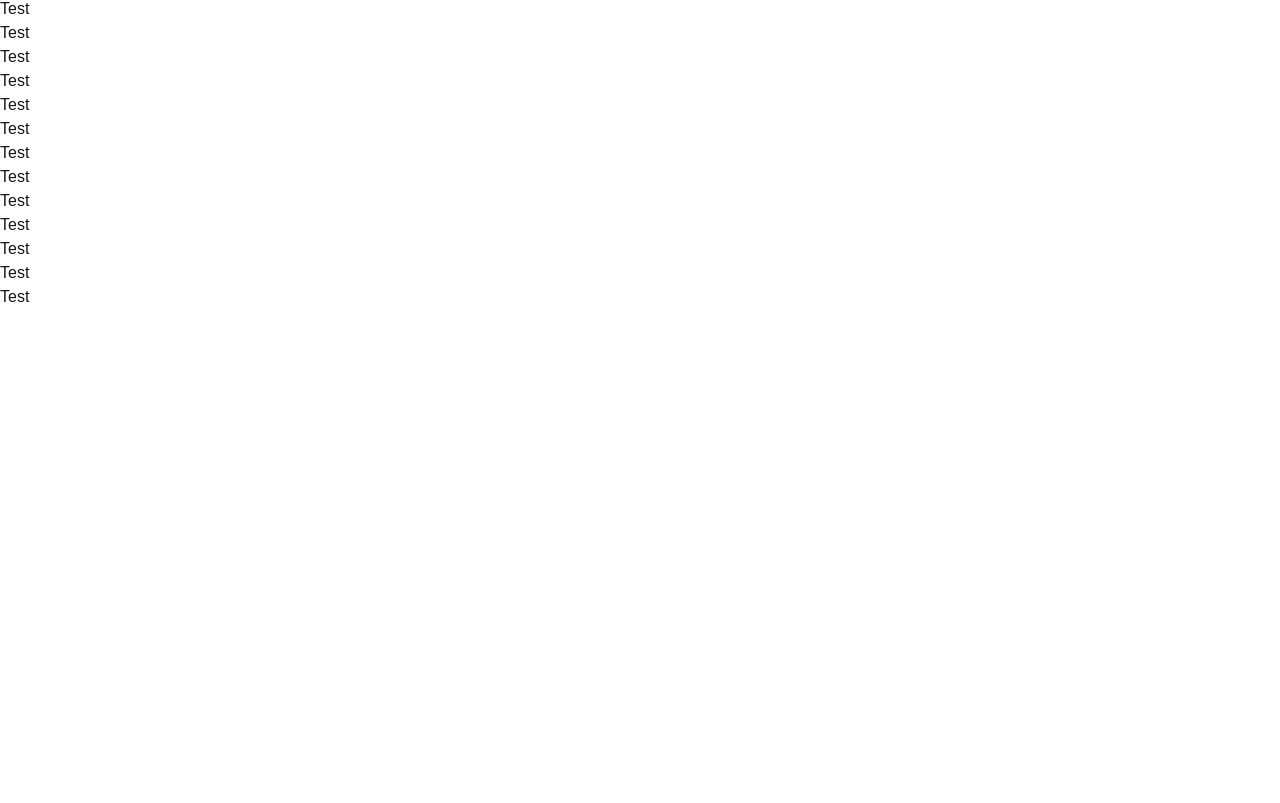
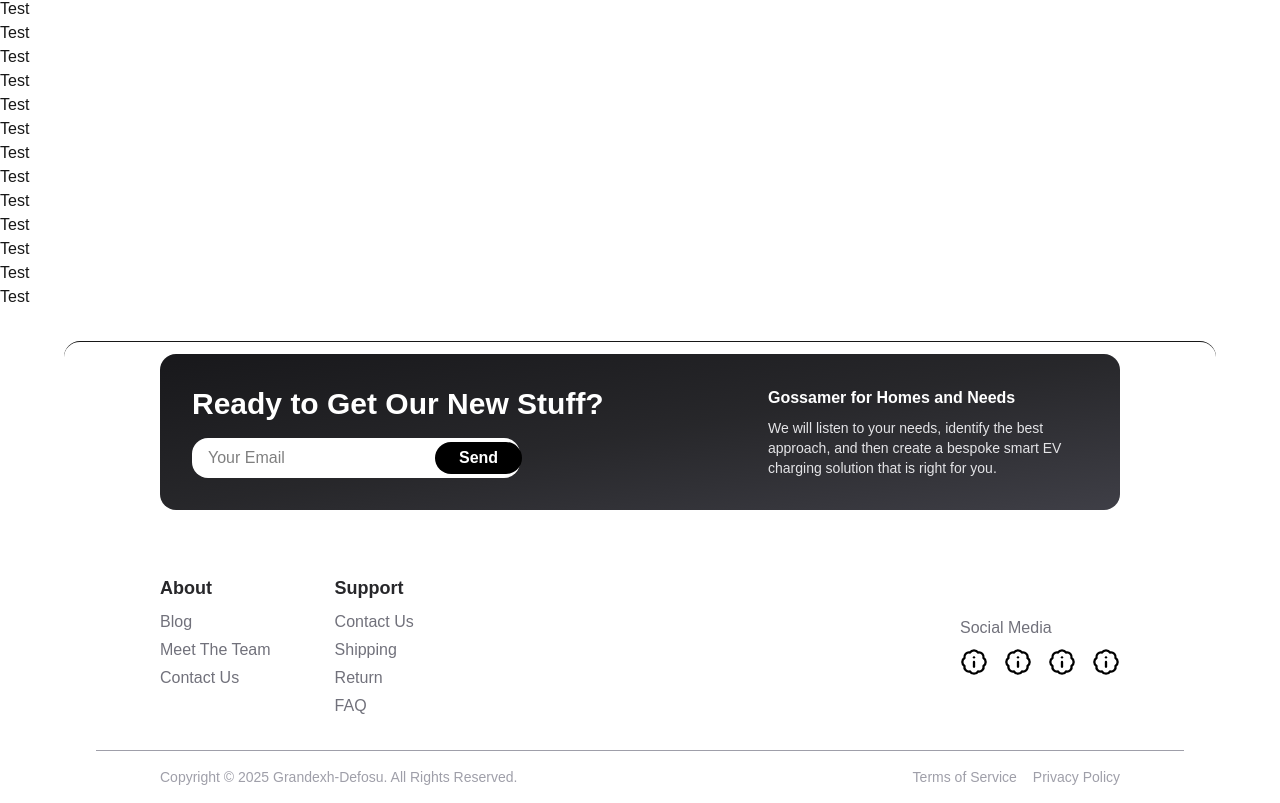
Before and after one commit to defosu-dev/gossamer, a Next.js app in the folder next/: page / in a window 1280 px wide. Shown: the part 483-1286 px from the top of the page. Before the commit the page ends 800 px from the top, so only its background shows below. Built offline with nearby package versions, Linux system fonts and the light colour scheme.

Commit message:
feat: Developed footer component

```diff
--- a/next/app/(home)/page.tsx
+++ b/next/app/(home)/page.tsx
@@ -1,3 +1,4 @@
+import Footer from "@/components/layout/Footer";
 import Header from "@/components/layout/Header";
 import React from "react";
 
@@ -6,8 +7,6 @@ const page = () => {
     <div>
       <Header />
       <p>Home Page</p>
-      <p>Test</p>
-
       <p>Test</p>
       <p>Test</p>
       <p>Test</p>
@@ -36,6 +35,10 @@ const page = () => {
       <p>Test</p>
       <p>Test</p>
       <p>Test</p>
+      <p>Test</p>
+      <div>
+        <Footer />
+      </div>
     </div>
   );
 };
--- a/next/components/layout/Footer/Footer.tsx
+++ b/next/components/layout/Footer/Footer.tsx
@@ -1,7 +1,159 @@
 import React from "react";
+import { BadgeInfo, BadgeInfoIcon } from "lucide-react";
 
 const Footer = () => {
-  return <div>Footer</div>;
+  return (
+    <footer className="bg-white mt-8 border-t max-w-6xl mx-auto items-center shadows-sm px-8 rounded-2xl rounded-b-none">
+      {/* Верхний блок */}
+      <div className="bg-gradient-to-br from-zinc-900 via-zinc-800 to-zinc-700 rounded-2xl p-8  flex flex-col md:flex-row justify-between items-start md:items-center mb-8 mx-4 md:mx-16 mt-3">
+        <div className="flex-1">
+          <h2 className="text-white text-3xl font-bold mb-4">
+            Ready to Get Our New Stuff?
+          </h2>
+
+          <div className="bg-white rounded-2xl max-w-82 py-0.4">
+            <form className="flex items-center gap-1">
+              <input
+                type="email"
+                placeholder="Your Email"
+                className="rounded-full px-4 py-2 text-black"
+              />
+              <button className="bg-black text-white rounded-full px-6 py-1 font-semibold hover:bg-zinc-700 transition-color">
+                Send
+              </button>
+            </form>
+          </div>
+        </div>
+        <div className="mt-6 md:mt-0 md:ml-8 max-w-xs">
+          <span className="block text-white font-semibold mb-2">
+            Gossamer for Homes and Needs
+          </span>
+          <span className="block text-zinc-200 text-sm">
+            We will listen to your needs, identify the best approach, and then
+            create a bespoke smart EV charging solution that is right for you.
+          </span>
+        </div>
+      </div>
+
+      {/* Навигационные ссылки и соцсети */}
+      <div className="flex flex-col md:flex-row justify-between items-start md:items-center px-4 md:px-16 py-8">
+        {/* Ссылки */}
+        <div className="flex gap-16 mb-6 md:mb-0">
+          <div>
+            <h4 className=" text-zinc-800 text-lg font-semibold mb-2">About</h4>
+            <ul className="space-y-1">
+              <li>
+                <a
+                  href="#"
+                  className="text-zinc-500 hover:text-black transition"
+                >
+                  Blog
+                </a>
+              </li>
+              <li>
+                <a
+                  href="#"
+                  className="text-zinc-500 hover:text-black transition"
+                >
+                  Meet The Team
+                </a>
+              </li>
+              <li>
+                <a
+                  href="#"
+                  className="text-zinc-500 hover:text-black transition"
+                >
+                  Contact Us
+                </a>
+              </li>
+            </ul>
+          </div>
+          <div>
+            <h4 className=" text-zinc-800 text-lg font-semibold mb-2">
+              Support
+            </h4>
+            <ul className="space-y-1">
+              <li>
+                <a
+                  href="#"
+                  className="text-zinc-500 hover:text-black transition"
+                >
+                  Contact Us
+                </a>
+              </li>
+              <li>
+                <a
+                  href="#"
+                  className="text-zinc-500 hover:text-black transition"
+                >
+                  Shipping
+                </a>
+              </li>
+              <li>
+                <a
+                  href="#"
+                  className="text-zinc-500 hover:text-black transition"
+                >
+                  Return
+                </a>
+              </li>
+              <li>
+                <a
+                  href="#"
+                  className="text-zinc-500 hover:text-black transition"
+                >
+                  FAQ
+                </a>
+              </li>
+            </ul>
+          </div>
+        </div>
+        {/* Соцсети */}
+        <div>
+          <span className="block  text-zinc-500 mb-2">Social Media</span>
+          <div className="flex gap-4">
+            <a href="#">
+              <BadgeInfoIcon
+                size={28}
+                className="text-black hover:text-zinc-600 transition"
+              />
+            </a>
+            <a href="#">
+              <BadgeInfo
+                size={28}
+                className="text-black hover:text-zinc-600 transition"
+              />
+            </a>
+            <a href="#">
+              <BadgeInfo
+                size={28}
+                className="text-black hover:text-zinc-600 transition"
+              />
+            </a>
+            <a href="#">
+              <BadgeInfo
+                size={28}
+                className="text-black hover:text-zinc-600 transition"
+              />
+            </a>
+          </div>
+        </div>
+      </div>
+
+      {/* Копирайт и ссылки */}
+      <div className="border-t px-4 md:px-16 py-4 flex flex-col md:flex-row justify-between items-center text-sm text-zinc-400">
+        <span>Copyright © 2025 Grandexh-Defosu. All Rights Reserved.</span>
+        <div className="flex gap-4 mt-2 md:mt-0">
+          <a href="#" className="hover:text-black transition">
+            Terms of Service
+          </a>
+          <a href="#" className="hover:text-black transition">
+            Privacy Policy
+          </a>
+        </div>
+      </div>
+    </footer>
+  );
 };
 
 export default Footer;
--- a/next/components/layout/Header/Header.tsx
+++ b/next/components/layout/Header/Header.tsx
@@ -8,10 +8,7 @@ const Header = () => {
 
   return (
     <header className="w-full ">
-      <div
-        className="mx-auto flex max-w-6xl items-center justify-between bg-white px-8 py-4 shadow-sm rounded-b-2xl"
-        style={{ borderTopLeftRadius: 0, borderTopRightRadius: 0 }}
-      >
+      <div className="mx-auto flex max-w-6xl items-center justify-between bg-white px-8 py-4 shadow-sm rounded-b-2xl rounded-t-none">
         {/* Лого */}
         <Link href="/" className="flex items-center gap-2">
           <Gem className="h-6 w-6 text-black" />
@@ -20,19 +17,19 @@ const Header = () => {
 
         {/* Навигация */}
         <nav className="hidden md:flex">
-          <ul className="flex items-center gap-8 text-gray-600">
+          <ul className="flex items-center gap-8 text-zinc-500">
             <li>
-              <Link href="/beranda" className="hover:text-black">
+              <Link href="/beranda" className=" hover:text-black transition">
                 Beranda
               </Link>
             </li>
             <li>
-              <Link href="/shop" className="hover:text-black">
+              <Link href="/shop" className="hover:text-black transition">
                 Shop
               </Link>
             </li>
             <li>
-              <Link href="/blog" className="font-bold text-black">
+              <Link href="/blog" className="font-bold text-black transition">
                 Blog
               </Link>
             </li>
```
